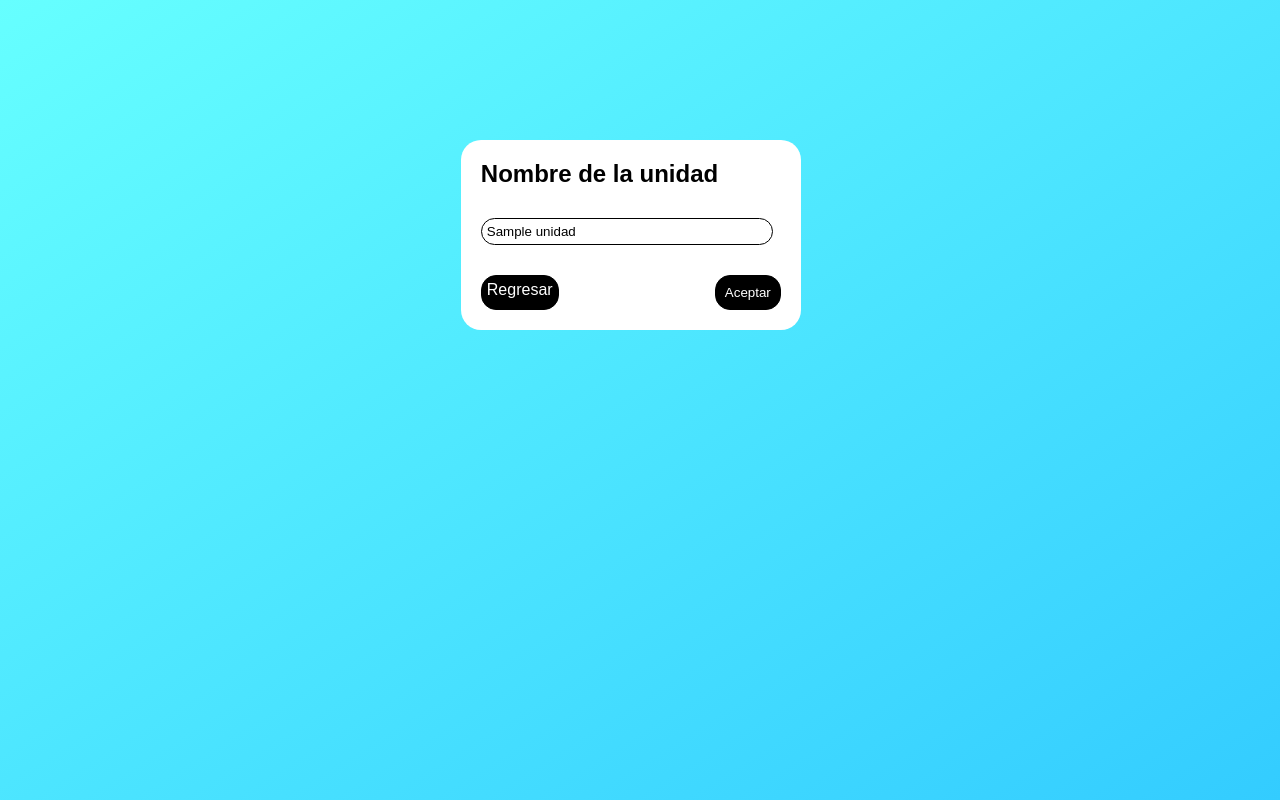
After one commit to friendzone09/SCRBM, a Flask app: template app/templates/unidades_editar.html in a window 1280 px wide. The commit adds this page. Run offline with Flask 3, Linux system fonts and the light colour scheme; the template is opened without the code that fills it: most values are stand-ins (such as "Sample title", 1, 10 or a date in 2020); some libraries are stand-ins or nearby versions.

Commit message:
Actualizacion 1.5

```diff
--- a/app/app.py
+++ b/app/app.py
@@ -42,7 +42,7 @@ def unidades():
     conn = get_db_conection()
     cur = conn.cursor()
     cur.execute('SELECT * FROM unidades '
-                'ORDER BY nom_unid ASC')
+                'ORDER BY nombre_unidad ASC')
     unidad = cur.fetchall()
     cur.close()
     conn.close()
@@ -65,7 +65,7 @@ def registrando_unidad():
 
         conn = get_db_conection()
         cur = conn.cursor()
-        cur.execute('INSERT INTO unidades(nom_unid)'
+        cur.execute('INSERT INTO unidades(nombre_unidad)'
                     'VALUES (%s)',
                     (unidad,))
         conn.commit()
@@ -76,6 +76,38 @@ def registrando_unidad():
     return redirect(url_for('unidades'))
 
 #-------------------------FIN REGISTRO UNIDAD------------------------------------------------------------------
+
+#----------------------------INICIO UBDATE UNIDADE-----------------------------------------------------------------
+@app.route('/unidades/editar/<string:id_unidad>')
+def editar_unidad(id_unidad):
+    conn = get_db_conection()
+    cur = conn.cursor()
+    cur.execute('SELECT * FROM unidades WHERE id_unidad ={0}'.format(id_unidad))
+    unidad = cur.fetchall()
+    conn.commit()
+    cur.close()
+    conn.close()
+    return render_template('unidades_editar.html', unidad = unidad[0])
+
+@app.route('/unidad/editar/proceso/<string:id_unidad>', methods =['POST'] )
+def editar_unidad_proceso(id_unidad):
+    if request.method == 'POST':
+        nombre_unidad = request.form['nombre_unidad']
+
+        conn = get_db_conection()
+        cur = conn.cursor()
+        sql = "UPDATE unidades SET nombre_unidad=%s WHERE id_unidad =%s;"
+        valores = (nombre_unidad, id_unidad)
+        cur.execute(sql, valores)
+        conn.commit()
+        cur.close()
+        conn.close()
+        flash('Pais editado')
+        return redirect (url_for('unidades'))
+    return redirect (url_for('unidades'))
+
+#----------------------------FIN UBDATE UNIDADE-----------------------------------------------------------------
+
 
 
 @app.route('/papelera')
--- a/app/static/css/estilos.css
+++ b/app/static/css/estilos.css
@@ -290,7 +290,7 @@
 
 .body_unidades{
     background: linear-gradient(to top left, #33ccff 0%, #66ffff 100%);
-    height: auto;
+    height: 100vh;
     padding: 30px;
     width: 100%;
 }
@@ -516,6 +516,75 @@
 
 /* FIN ESTILOS REGISTRO UNIDADES*/
 
+/* INICIO ESTILOS EDITAR UNIDAD*/
+.body_editar_unidad{
+    background: linear-gradient(to top left, #33ccff 0%, #66ffff 100%);
+    height: 100vh;
+    width: 100%;
+}
+
+.form_editar_unidad{
+    border-radius: 20px;
+    color: rgb(0, 0, 0);
+    padding: 20px;
+    margin-top: 140px;
+    margin-left: 36%;
+    width: 300px;
+    background-color: rgb(255, 255, 255);
+}
+
+.form_editar_unidad h2{
+    margin-bottom: 30px;
+}
+
+.form_editar_unidad input{
+    width: 280px;
+    padding: 5px;
+    border-radius: 15px;
+    border: 1.5px solid black;
+}
+.btns_editar_unidad a{
+    padding: 5px;
+    border-radius: 15px;
+    text-decoration: none;
+    color: white;
+    background-color: black;
+    border: 1px solid black;
+}
+
+.btns_editar_unidad button{
+    padding: 9px;
+    border-radius: 15px;
+    color: white;
+    background-color: black;
+    cursor: pointer;
+    border: solid black 1px;
+}
+
+.btns_editar_unidad a:hover{
+    background: linear-gradient(to top left, #33ccff 0%, #66ffff 100%);
+    border: rgb(67, 149, 149);;
+
+}
+
+.btns_editar_unidad button:hover{
+    background: linear-gradient(to top left, #33ccff 0%, #66ffff 100%);
+    border: rgb(67, 149, 149) solid 1px;
+}
+
+
+
+
+
+.btns_editar_unidad{
+    padding-top: 30px;
+    display: flex;
+    justify-content: space-between;
+}
+
+
+/* FIN ESTILOS EDITAR UNIDAD*/
+
 /* INICIO ESTILOS MATERIALES */
 
 /* FIN ESTILOS MATERIALES */
--- a/app/templates/unidades.html
+++ b/app/templates/unidades.html
@@ -22,7 +22,7 @@
             <tr>
                 <td>{{unidad[1]}}</td>
                 <td>
-                    <a class="btn_editar_unidad"><i class="fa-solid fa-pen-to-square" ></i></a>
+                    <a href="{{url_for('editar_unidad', id_unidad=unidad[0])}}" class="btn_editar_unidad"><i class="fa-solid fa-pen-to-square" ></i></a>
                     <a class="btn_eliminar_unidad"><i class="fa-solid fa-trash"></i></a>
                 </td>
 
--- /dev/null
+++ b/app/templates/unidades_editar.html
@@ -0,0 +1,20 @@
+{% extends "dashboard.html" %}
+
+{% block head %} {% endblock %}
+
+{% block contenido %}
+
+<div class="body_editar_unidad">
+    <form method="post" action="{{url_for('editar_unidad_proceso', id_unidad=unidad[0])}}" class="form_editar_unidad">
+        <input type="hidden" name="csrf_token" value="{{csrf_token()}}">
+        <h2>Nombre de la unidad</h2>
+        <input type="text" name="nombre_unidad" value="{{unidad[1]}}">
+        <div class="btns_editar_unidad">
+            <a href="{{url_for('unidades')}}">Regresar</a>
+            <button type="submit">Aceptar</button>
+        </div>
+    </form>
+
+</div>
+
+{% endblock %}
```
